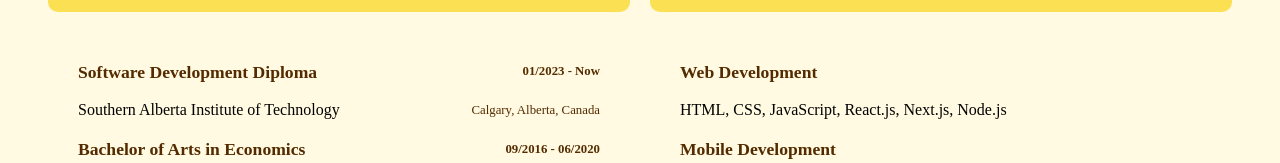
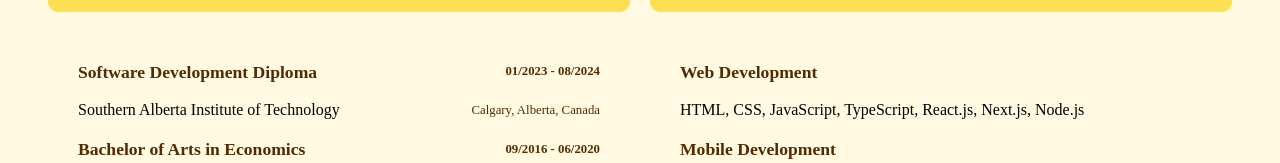
Before and after one commit to Laurenchansj/my_portfolio, a React (Create React App) app: page / in a window 1280 px wide. Shown: the part 786-949 px from the top of the page. Built offline with nearby package versions, Linux system fonts and the light colour scheme; no server answers; a web font is replaced by a local one.

Commit message:
Update About.js

```diff
--- a/src/About.js
+++ b/src/About.js
@@ -6,8 +6,8 @@
     const myIntro = (
         <>
         Hello, my name is Tzechi.
-        I am currently studying at the Southern Alberta Institute of Technology (SAIT) for a software development diploma. <br />
-        I am planning to graduate this August and actively looking for a web development job or internship.<br />
+        Having recently completed the software development diploma at Southern Alberta Institute of Technology, <br />
+        I am looking for a job related to web development.<br />
         Please feel free to contact me if you have any questions or there is any opportunity to discuss my further qualifications.
         </>
     )
@@ -15,7 +15,7 @@
     const myEdu = [{
         school: 'Southern Alberta Institute of Technology',
         program: 'Software Development Diploma',
-        duration: '01/2023 - Now',
+        duration: '01/2023 - 08/2024',
         location: 'Calgary, Alberta, Canada'
     }, {
         school: 'Soochow University',
@@ -40,7 +40,7 @@
 
     const mySkills = [{
         category: 'Web Development',
-        skills: 'HTML, CSS, JavaScript, React.js, Next.js, Node.js'
+        skills: 'HTML, CSS, JavaScript, TypeScript, React.js, Next.js, Node.js'
     }, {
         category: 'Mobile Development',
         skills: 'React Native'
```
